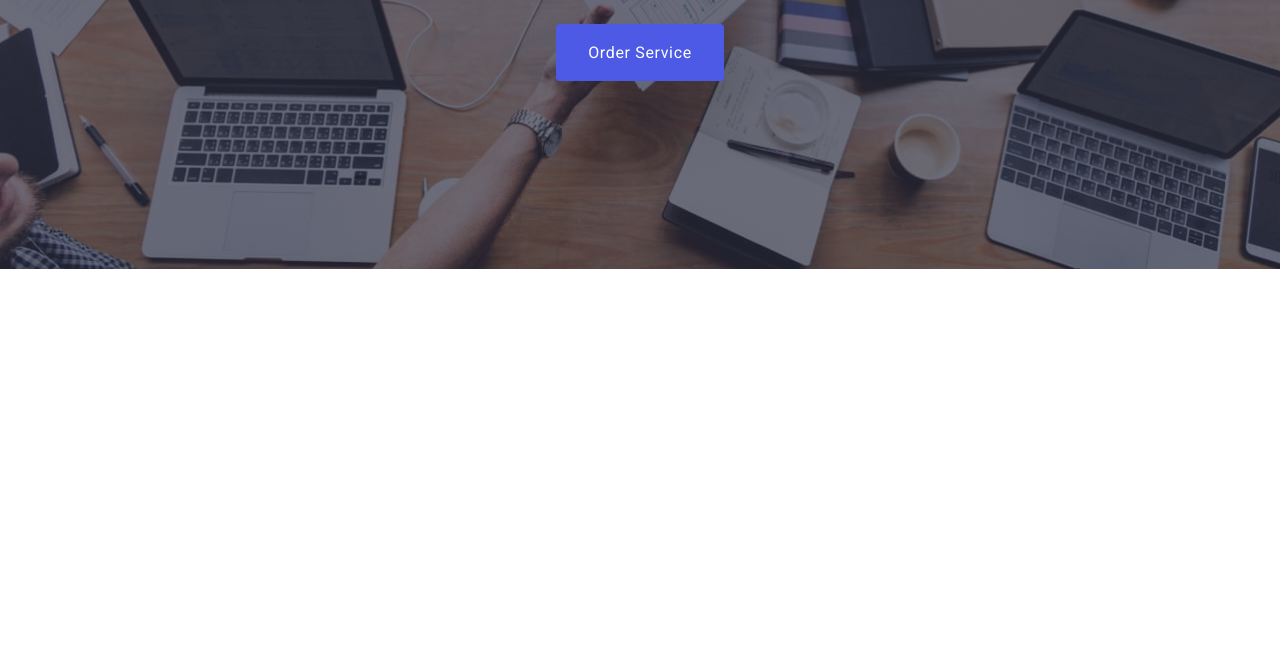
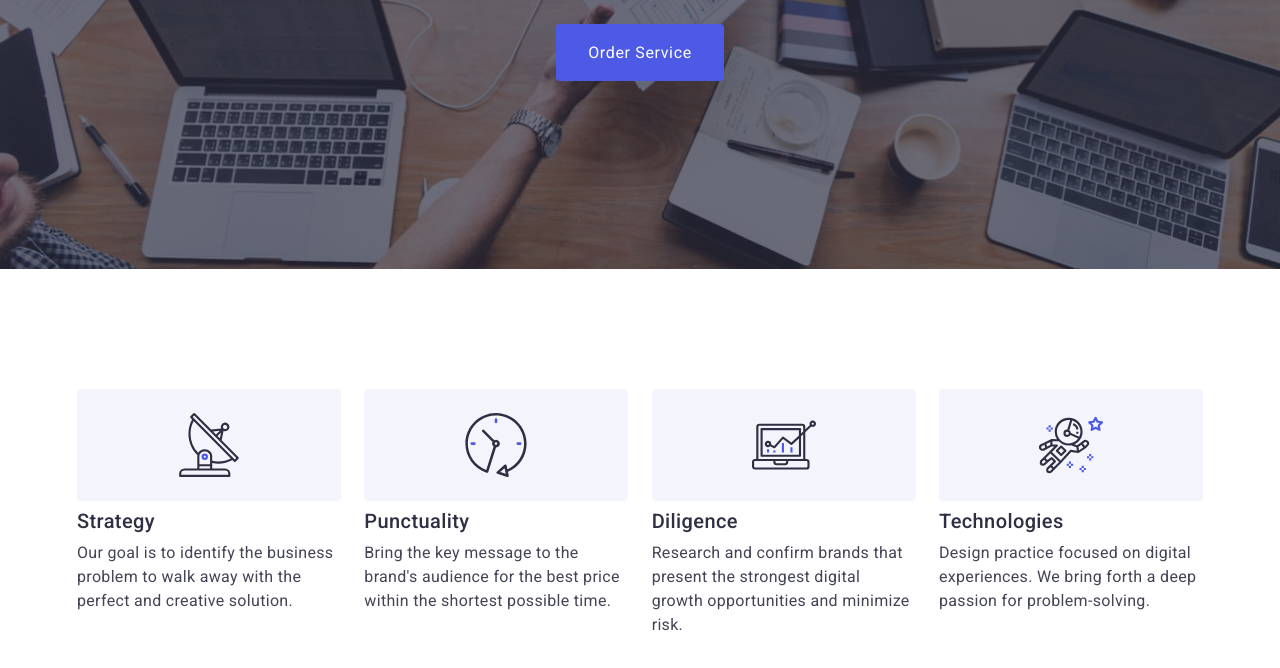
Before and after one commit to IT-Noob69/goit-markup-hw-07, a plain HTML site: page index.html in a window 1280 px wide. Shown: the part 406-1074 px from the top of the page. Before the commit the page ends 800 px from the top, so only its background shows below. Drawn offline with nearby package versions, Linux system fonts and the light colour scheme.

Commit message:
Hero + features

```diff
--- a/css/style.css
+++ b/css/style.css
@@ -36,7 +36,7 @@ img {
 }
                                                                                 /* COMMON CLASSES */
 .container {
-  width: 1158px;
+  max-width: 1158px;
   padding: 0 16px;
   margin: 0 auto;
 }
@@ -70,8 +70,15 @@ img {
 }
 
 .section {
+  padding-top: 96px;
+  padding-bottom: 96px;
+}
+
+@media screen and (min-width: 1200px) {
+  .section {
   padding-top: 120px;
   padding-bottom: 120px;
+  }
 }
 
 .social-icons {
@@ -298,8 +305,8 @@ img {
 
   width: 100%;
   height: 100%;
-  /* max-width: 428px;
-  max-height: 796px; */
+  max-width: 428px;
+  max-height: 796px;
   padding: 40px;
 
   background: var(--white-color);
@@ -317,12 +324,16 @@ img {
 }
 
 .mobile .nav-link {
-  margin-top: 40px;
+  padding: 0;
 
   font-weight: 700;
   font-size: 36px;
   line-height: 1.11;
   text-transform: capitalize;
+}
+
+.header-button-link {
+  margin-top: 16px;
 }
 
 .header-button-link > li:not(:last-child) {
@@ -378,6 +389,7 @@ img {
 }
 
 .hero-bg {
+  width: 100%;
   max-width: 1440px;
   margin-right: auto;
   margin-left: auto;
@@ -438,24 +450,69 @@ img {
 }
                                                                                     /* FEATURE SECTION */
 .features-list {
-  display: flex;
+  width: 100%;
+  }
+
+@media screen and (min-width: 768px) {
+  .features-list {
+    display: flex;
+    flex-wrap: wrap;
+    justify-content: space-between;
+  }
+}
+
+@media screen and (max-width: 1199px) {
+  .features-list .subtitles {
+    font-size: 36px;
+    line-height: 1.11;
+    text-transform: capitalize;
+  }
+}
+
+
+.features-list h3 {
+    text-align: center;
+  }
+
+@media screen and (min-width: 768px) {
+  .features-list h3 {
+    text-align: start;
+    display: flex;
+    flex-wrap: wrap;
+  }
 }
 
 .features-list > li {
+  flex-basis: calc((100% - 24px) / 2);
+}
+
+@media screen and (min-width: 1200px) {
+  .features-list > li {
   flex-basis: calc((100% - 3 * 24px) / 4);
+}
 }
 
 .features-list > li:not(:last-child) {
-  margin-right: 24px;
+  margin-bottom: 72px;
 }
 
 .features .icon-box {
+  display: none;
+
   margin-bottom: 8px;
   width: 264px;
   height: 112px;
   background: var(--cloud-color);
   border-radius: 4px;
 }
+
+@media screen and (min-width: 1200px) {
+  .features .icon-box {
+    display: flex;
+  }
+}
+
+
                                                                                     /* ACTIVITY SECTION */
 .activity {
   display: block;
--- a/index.html
+++ b/index.html
@@ -99,7 +99,7 @@
         <button class="hero-button" type="button" data-modal-open>Order Service</button>
       </div>
       </section>
-      <!-- <section class="section features">
+      <section class="section features">
         <div class="container">
           <h2 hidden>Features</h2>
         <ul class="features-list">
@@ -154,7 +154,7 @@
         </ul>
         </div>
       </section>
-      <section class="section activity">
+      <!-- <section class="section activity">
         <div class="container">
           <h2 class="titles">What are we doing</h2>
         <ul class="activity-list">
```
